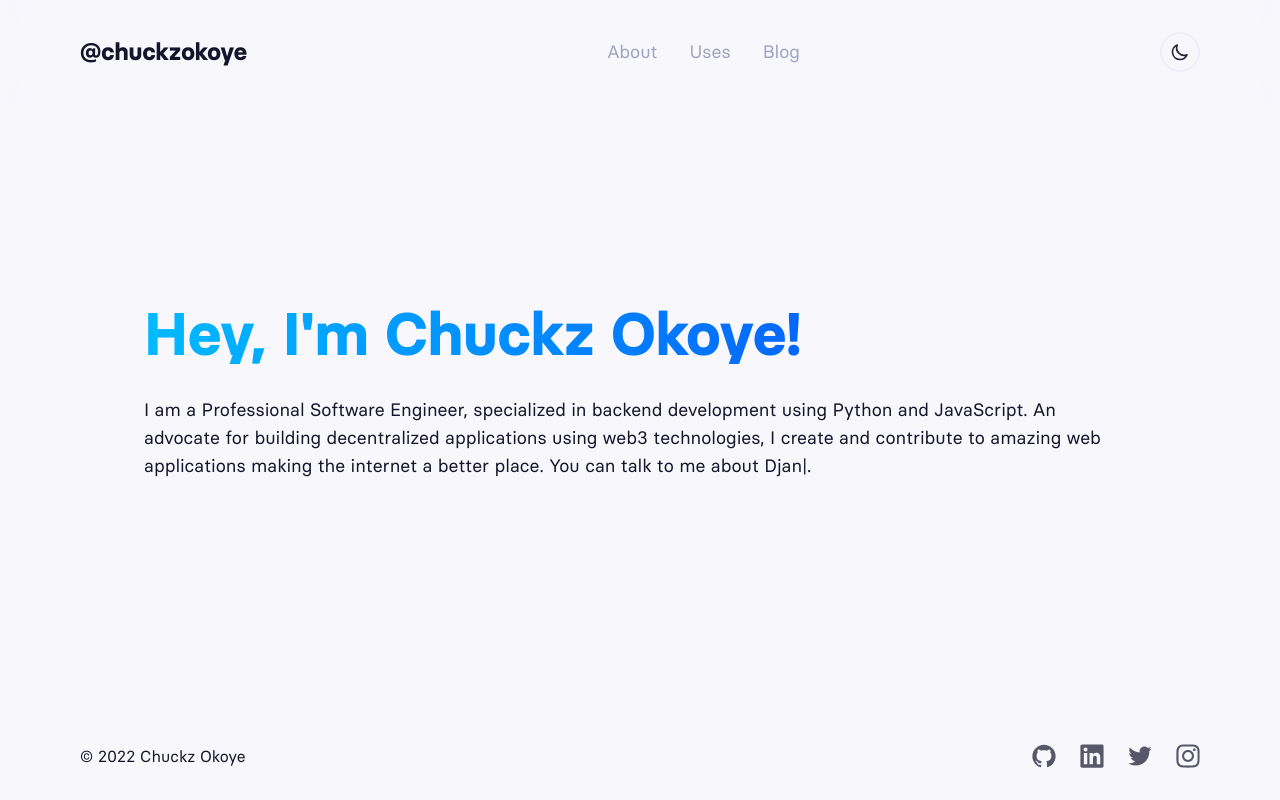
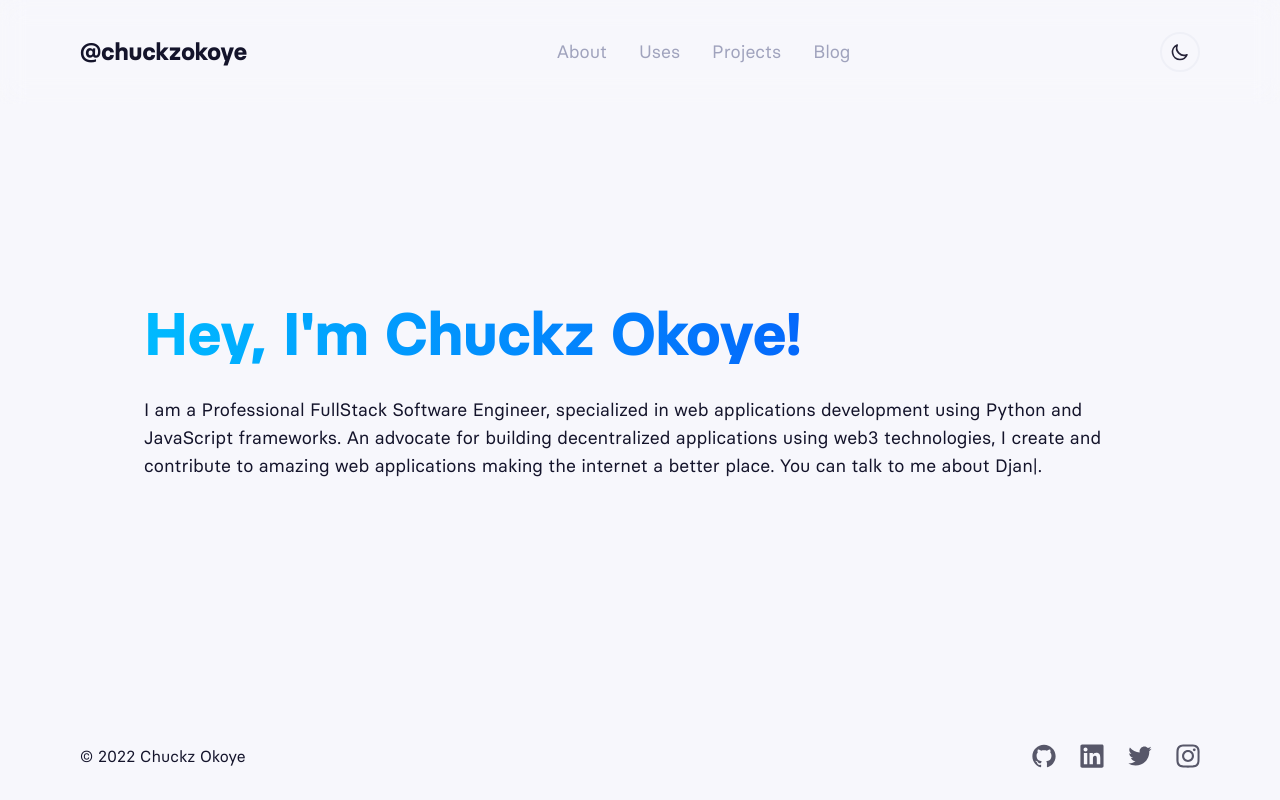
Before and after one commit to tricelex/chuckzokoye.com, a Next.js app: page / in a window 1280 px wide. Built offline with nearby package versions, Linux system fonts and the light colour scheme.

Commit message:
Typo fixes acoss code

```diff
--- a/src/components/molecules/MobileMenu/MobileMenu.tsx
+++ b/src/components/molecules/MobileMenu/MobileMenu.tsx
@@ -21,7 +21,7 @@ const MobileMenu = ({ isOpen }: MobileMenuProps) => {
 			<ul className="flex flex-col justify-center align-center text-center gap-4 h-full">
 				<NavigationItem href="/about" title="About" />
 				<NavigationItem href="/uses" title="Uses" />
-				{/* <NavigationItem href="/case-studies" title="Case Studies" /> */}
+				<NavigationItem href="/case-studies" title="Projects" />
 				<NavigationItem href="/blog" title="Blog" />
 				<li className="flex justify-center mt-12">
 					<ThemeToggle />
--- a/src/components/organisms/Header/Header.tsx
+++ b/src/components/organisms/Header/Header.tsx
@@ -37,7 +37,7 @@ const Header = () => {
 						<ul className="flex gap-8 text-lg">
 							<NavigationItem href="/about" title="About" />
 							<NavigationItem href="/uses" title="Uses" />
-							{/* <NavigationItem href="/case-studies" title="Case Studies" /> */}
+							<NavigationItem href="/case-studies" title="Projects" />
 							<NavigationItem href="/blog" title="Blog" />
 						</ul>
 					</nav>
--- a/src/pages/about.tsx
+++ b/src/pages/about.tsx
@@ -24,15 +24,15 @@ interface IProps {
 const AboutPage: NextPage<IProps> = ({ podcasts, jobs, education }) => {
 	return (
 		<Layout
-			title="About Chuckz Okoye, a Senior Software Engineer and Consultant in the UK"
-			description="As a passionate front-end software developer, I create amazing websites and web apps to make the internet a better place."
+			title="About Chuckz Okoye, a FullStack Software Engineer"
+			description="As a passionate full-stack software developer, I create amazing websites and web apps to make the internet a better place."
 		>
 			<Container>
 				<h1 className="headline text-3xl md:text-5xl lg:text-6xl mt-8">
 					Hey, I&apos;m Chuckz Okoye
 				</h1>
 				<h2 className="font-bold text-xl md:text-2xl mt-2">
-					Software Engineer from Nigeria
+					FullStack Software Engineer from Nigeria
 				</h2>
 				<p className="mt-8">
 					As a professional software developer, I create amazing scalable web
--- a/src/pages/case-studies/index.tsx
+++ b/src/pages/case-studies/index.tsx
@@ -15,12 +15,12 @@ interface IProps {
 const CaseStudiesPage: NextPage<IProps> = ({ caseStudies }) => {
 	return (
 		<Layout
-			title="Software Engineering Case Studies – Chuckz Okoye"
+			title="Software Engineering Projects – Chuckz Okoye"
 			description={`Here you can find ${caseStudies.length} case studies of projects I have worked on over the last few years. Learn how I have overcome challenges.`}
 		>
 			<Container>
 				<h1 className="headline text-3xl md:text-5xl lg:text-6xl pb-8 mt-8">
-					Case Studies
+					Projects
 				</h1>
 				{caseStudies.map((caseStudy, i) => (
 					<CaseStudy key={caseStudy.slug} {...caseStudy} index={i} />
--- a/src/pages/index.tsx
+++ b/src/pages/index.tsx
@@ -18,7 +18,7 @@ const IndexPage = () => {
 
 	return (
 		<Layout
-			title="Software Engineer – Chuckz Okoye"
+			title="FullStack Software Engineer – Chuckz Okoye"
 			description="A Back-End Software Engineer with a focus on Python and JavaScript. I have more than 5 years experience working in software engineering."
 			keywords={[
 				'Software Engineer',
@@ -40,11 +40,11 @@ const IndexPage = () => {
 					Hey, I&apos;m Chuckz Okoye!
 				</h1>
 				<p className="my-8 text-lg">
-					I am a Professional Software Engineer, specialized in backend
-					development using Python and JavaScript. An advocate for building
-					decentralized applications using web3 technologies, I create and
-					contribute to amazing web applications making the internet a better
-					place. You can talk to me about{' '}
+					I am a Professional FullStack Software Engineer, specialized in web
+					applications development using Python and JavaScript frameworks. An
+					advocate for building decentralized applications using web3
+					technologies, I create and contribute to amazing web applications
+					making the internet a better place. You can talk to me about{' '}
 					<Typed
 						loop
 						typeSpeed={80}
--- a/src/pages/recruiters.tsx
+++ b/src/pages/recruiters.tsx
@@ -54,7 +54,7 @@ const RecruitersPage: NextPage<IProps> = ({ markdown }) => {
 		>
 			<Container>
 				<h1 className="headline text-3xl md:text-5xl lg:text-6xl mt-8">
-					Hi, I&apos;m Jacob!
+					Hi, I&apos;m Chuckz Okoye!
 				</h1>
 				<h2 className="headline text-xl md:text-2xl lg:text-3xl">
 					Nice to meet you.
--- a/src/pages/uses.tsx
+++ b/src/pages/uses.tsx
@@ -15,7 +15,7 @@ const UsesPage: NextPage<IProps> = ({ markdown }) => {
 	return (
 		<Layout
 			title="Chuckz Okoye uses ..."
-			description="This is a comprehensive list of tech equipment and software I use for my day-to-day work as a software engineer in the UK."
+			description="This is a comprehensive list of tech equipment and software I use for my day-to-day work as a full-stack software engineer."
 		>
 			<Container>
 				<h1 className="headline text-3xl md:text-5xl lg:text-6xl mt-8">Uses</h1>
```
